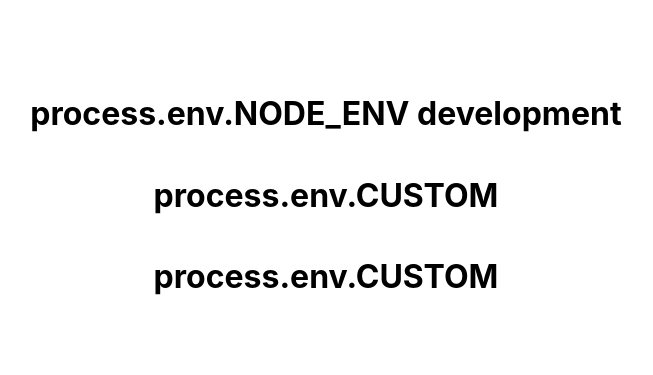
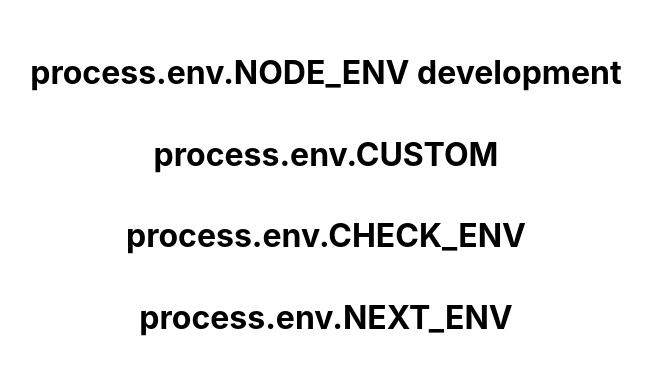
Before and after one commit to sthwrong/nextjs-learning, a Next.js app: page / in a window 1280 px wide. Shown: the part 205-580 px from the top of the page, without its empty margins (314-967 px from the left). Built offline with nearby package versions, Linux system fonts and the light colour scheme.

Commit message:
Test env

```diff
--- a/pages/index.js
+++ b/pages/index.js
@@ -6,7 +6,8 @@ export default function Home() {
     <div className={styles.container}>
       <h1>process.env.NODE_ENV {process.env.NODE_ENV}</h1>
       <h1>process.env.CUSTOM {process.env.CUSTOM}</h1>
-      <h1>process.env.CUSTOM {process.env.NEXT_PUBLIC_CHECK_ENV}</h1>
+      <h1>process.env.CHECK_ENV {process.env.NEXT_PUBLIC_CHECK_ENV}</h1>
+      <h1>process.env.NEXT_ENV {process.env.NEXT_ENV}</h1>
     </div>
   )
 }
```
